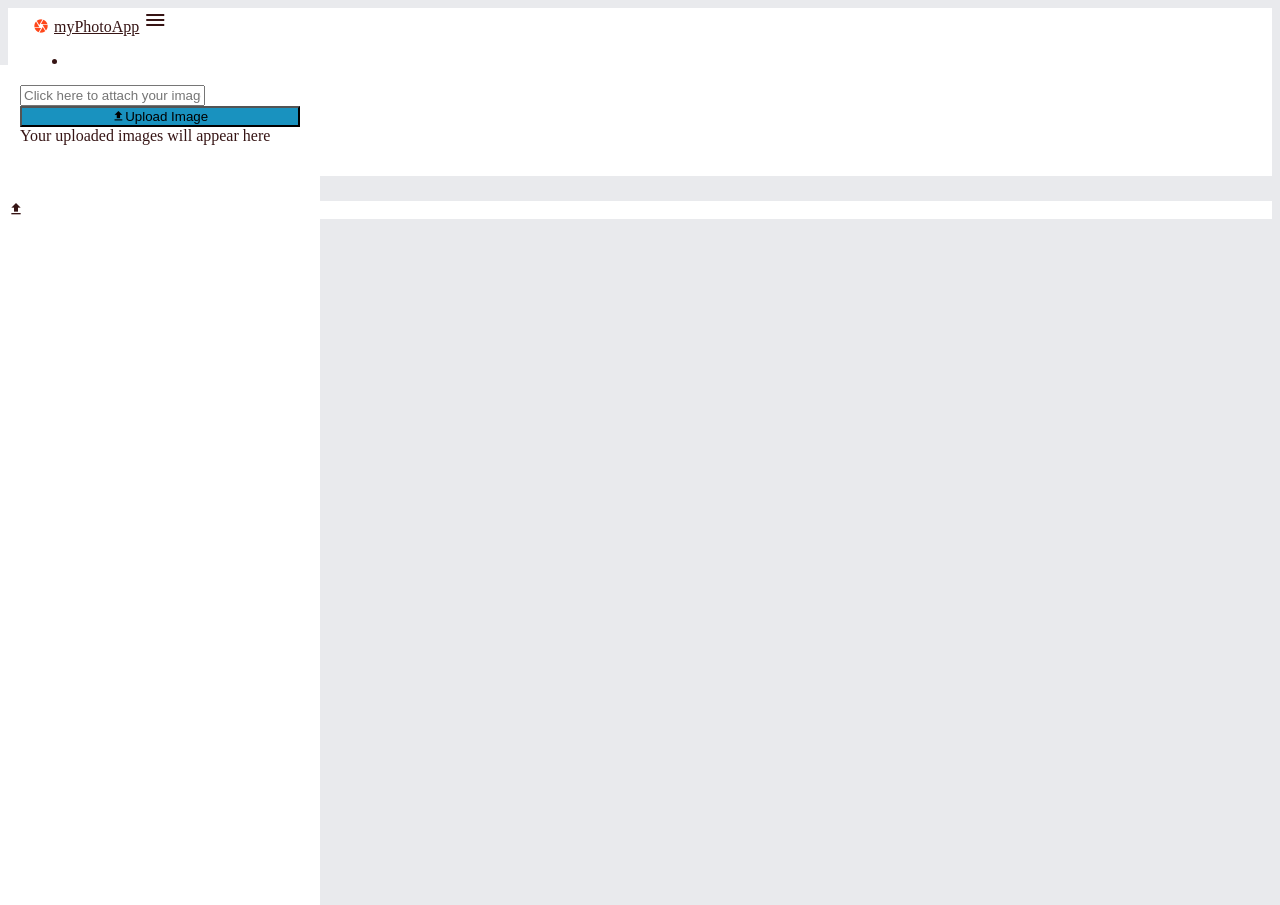
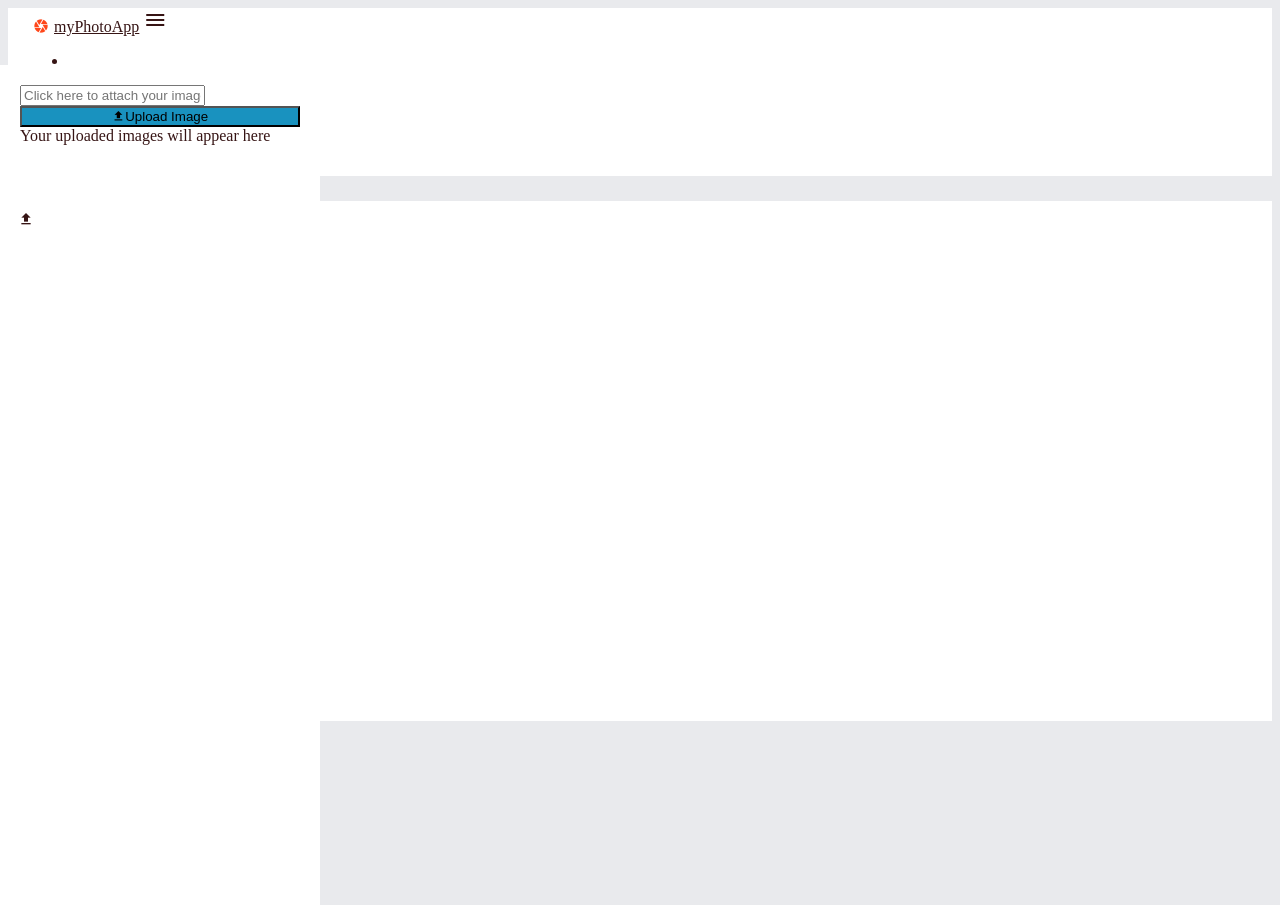
Before and after one commit to andela-ooshodi/django-photo-application, a Django app: template djangophotoapp/photoapp/templates/photoapp/home.html in a window 1280 px wide. Run offline with Django 3.2, Linux system fonts and the light colour scheme; the template is opened without the code that fills it, so the values that code supplies are empty; some libraries are stand-ins or nearby versions.

Commit message:
[Feature] Adding better styling to image single view

```diff
--- a/djangophotoapp/photoapp/static/css/base.css
+++ b/djangophotoapp/photoapp/static/css/base.css
@@ -103,7 +103,10 @@ nav ul li {
 
 .top {
     background-color: #fff;
-    min-height: 100%;
+    height: 500px;
+    overflow: auto;
+    margin-top: 10px;
+    padding: 10px;
 }
 
 .top #img {
--- a/djangophotoapp/photoapp/static/js/main.js
+++ b/djangophotoapp/photoapp/static/js/main.js
@@ -58,6 +58,5 @@ $(document).ready(function() {
         var img_publicid = $("#img-" + img_id).attr("src").split("/")[5]
         $("#img").attr("src", "http://res.cloudinary.com/myphotoapp/" + img_publicid);
         $("#img").css("display", "block");
-        $(".top").css("padding", "10px");
     });
 });
```
